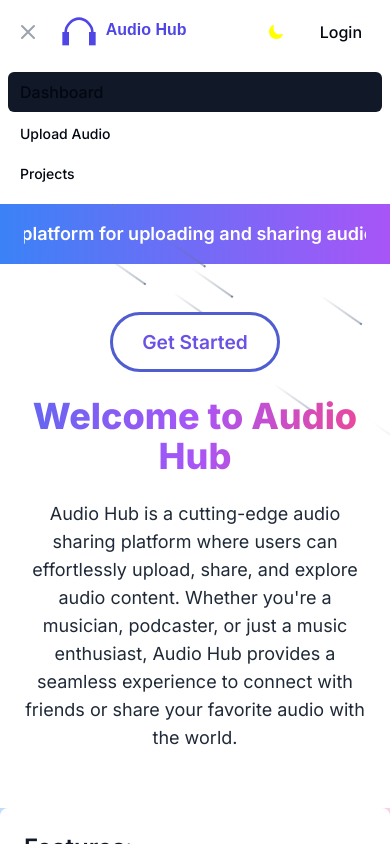
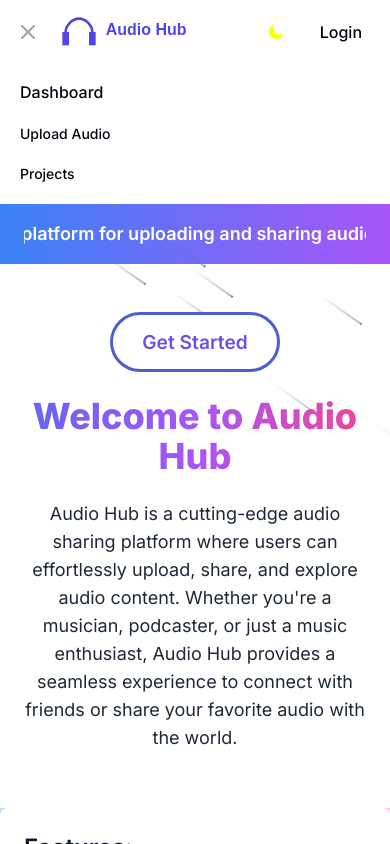
Before and after one commit to vishakh-cs/Audio-Hub, a Next.js app: page / in a window 390 px wide. Both pictures are taken after a click on the button "Open main menu". Shown: the top 844 px of the page. Built offline with nearby package versions, Linux system fonts and the light colour scheme; no server answers.

Commit message:
nav-update

```diff
--- a/components/Navbar.tsx
+++ b/components/Navbar.tsx
@@ -148,7 +148,7 @@ const Navbar = () => {
                     <div className="space-y-1 px-2 pb-3 pt-2">
                         <a
                             href="/"
-                            className={`block rounded-md bg-gray-900 px-3 py-2 text-base font-medium ${theme === 'dark' ? 'text-gray-50' : 'text-gray-950'}`}
+                            className={`block rounded-md hover:bg-gray-700 hover:text-white px-3 py-2 text-base font-medium ${theme === 'dark' ? 'text-gray-50' : 'text-gray-950'}`}
                             aria-current="page"
                         >
                             Dashboard
@@ -169,7 +169,7 @@ const Navbar = () => {
                 </div>
             )}
         </nav>
-    ) : null; // Render nothing if the route is '/login'
+    ) : null;
 };
 
 export default Navbar;
```
